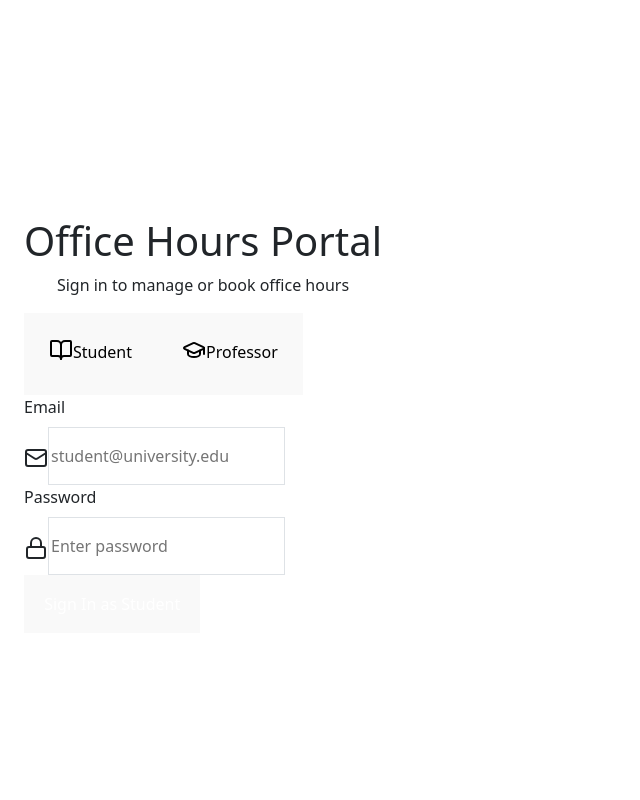
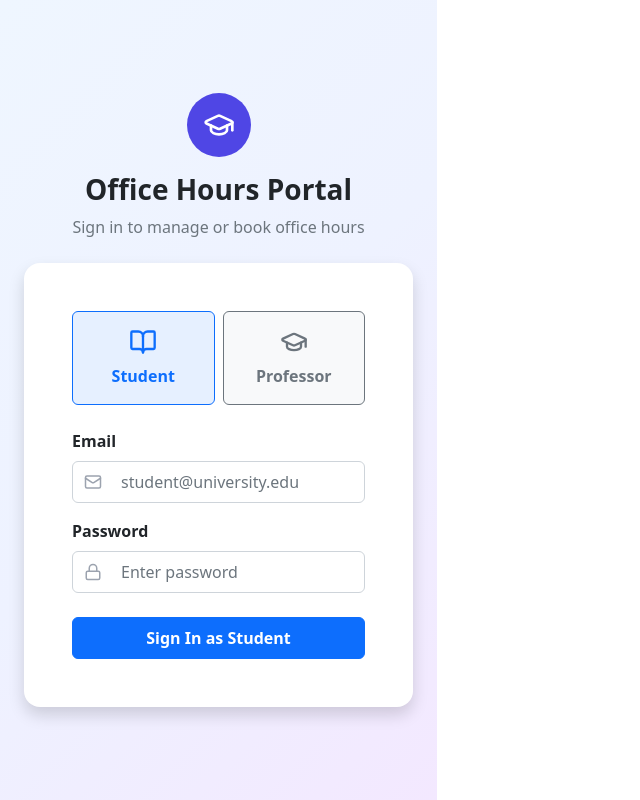
Before and after one commit to DJ-StankDaddy/OfficeHourSchedulingAssistant, a React (Vite) app: page / in a window 1280 px wide. Shown: the whole page, without its empty margins (0-640 px from the left). Built offline with nearby package versions, Linux system fonts and the light colour scheme.

Commit message:
replaced tailwind with bootstrap
ChaptGPT did it for me in 90 seconds and 80 of them was me trying to find the file to send it

```diff
--- a/src/Views/LoginView.tsx
+++ b/src/Views/LoginView.tsx
@@ -1,6 +1,14 @@
-import React, { useState } from 'react';
-import { GraduationCap, BookOpen, Mail, Lock, ArrowRight, Calendar, Clock, MapPin, Users, Bell, CheckCircle, Plus, X, Search } from 'lucide-react';
-import {UserType} from '../Models/types'
+import React, { useState } from "react";
+import {
+  GraduationCap,
+  BookOpen,
+  Mail,
+  Lock
+} from "lucide-react";
+import { UserType } from "../Models/types";
+import "bootstrap/dist/css/bootstrap.min.css";
+import "bootstrap/dist/js/bootstrap.bundle.min.js";
+
 
 interface LoginViewProps {
   onLogin: (email: string, password: string, userType: UserType) => Promise<void>;
@@ -8,85 +16,117 @@ interface LoginViewProps {
 }
 
 export const LoginView: React.FC<LoginViewProps> = ({ onLogin, isLoading }) => {
-  const [userType, setUserType] = useState<UserType>('student');
-  const [email, setEmail] = useState('');
-  const [password, setPassword] = useState('');
+  const [userType, setUserType] = useState<UserType>("student");
+  const [email, setEmail] = useState("");
+  const [password, setPassword] = useState("");
 
   const handleSubmit = async (): Promise<void> => {
     await onLogin(email, password, userType);
   };
 
   return (
-    <div className="min-h-screen bg-gradient-to-br from-blue-50 via-indigo-50 to-purple-50 flex items-center justify-center p-4">
-      <div className="max-w-md w-full">
-        <div className="text-center mb-8">
-          <div className="inline-flex items-center justify-center w-16 h-16 bg-indigo-600 rounded-full mb-4">
-            <GraduationCap className="w-8 h-8 text-white" />
+    <div
+      className="d-flex align-items-center justify-content-center min-vh-100 p-4"
+      style={{
+        background: "linear-gradient(135deg, #eff6ff, #eef2ff, #f3e8ff)",
+      }}
+    >
+      <div className="w-100" style={{ maxWidth: "450px" }}>
+        {/* Header */}
+        <div className="text-center mb-4">
+          <div
+            className="d-inline-flex align-items-center justify-content-center rounded-circle mb-3"
+            style={{
+              width: "64px",
+              height: "64px",
+              backgroundColor: "#4f46e5",
+            }}
+          >
+            <GraduationCap className="text-white" size={32} />
           </div>
-          <h1 className="text-3xl font-bold text-gray-800 mb-2">Office Hours Portal</h1>
-          <p className="text-gray-600">Sign in to manage or book office hours</p>
+          <h1 className="fw-bold text-dark fs-3">Office Hours Portal</h1>
+          <p className="text-muted">Sign in to manage or book office hours</p>
         </div>
 
-        <div className="bg-white rounded-2xl shadow-xl p-8">
-          <div className="grid grid-cols-2 gap-3 mb-6">
+        {/* Card */}
+        <div className="bg-white rounded-4 shadow p-4 p-md-5">
+          {/* User Type Switch */}
+          <div className="row g-2 mb-4">
+            <div className="col-6">
               <button
-              onClick={() => setUserType('student')}
-              className={`flex flex-col items-center justify-center p-4 rounded-xl border-2 transition-all ${
-                userType === 'student' ? 'border-indigo-600 bg-indigo-50 text-indigo-600' : 'border-gray-200 text-gray-600'
+                className={`w-100 p-3 border rounded text-center ${
+                  userType === "student"
+                    ? "border-primary bg-primary bg-opacity-10 text-primary"
+                    : "border-secondary text-secondary bg-light"
                 }`}
+                onClick={() => setUserType("student")}
               >
-              <BookOpen className="w-8 h-8 mb-2" />
-              <span className="font-semibold">Student</span>
-            </button>{/*student button*/}
-
-            <button
-              onClick={() => setUserType('professor')}
-              className={`flex flex-col items-center justify-center p-4 rounded-xl border-2 transition-all ${
-                userType === 'professor' ? 'border-indigo-600 bg-indigo-50 text-indigo-600' : 'border-gray-200 text-gray-600'
-              }`}
-            >
-              <GraduationCap className="w-8 h-8 mb-2" />
-              <span className="font-semibold">Professor</span>
-            </button>{/*professor button*/}
+                <BookOpen size={28} className="mb-2" />
+                <div className="fw-semibold">Student</div>
+              </button>
             </div>
 
-          <div className="space-y-4">
-            <div>
-              <label className="block text-sm font-medium text-gray-700 mb-2">Email</label>
-              <div className="relative">
-                <Mail className="absolute left-3 top-1/2 transform -translate-y-1/2 w-5 h-5 text-gray-400" />
+            <div className="col-6">
+              <button
+                className={`w-100 p-3 border rounded text-center ${
+                  userType === "professor"
+                    ? "border-primary bg-primary bg-opacity-10 text-primary"
+                    : "border-secondary text-secondary bg-light"
+                }`}
+                onClick={() => setUserType("professor")}
+              >
+                <GraduationCap size={28} className="mb-2" />
+                <div className="fw-semibold">Professor</div>
+              </button>
+            </div>
+          </div>
+
+          {/* Email */}
+          <div className="mb-3">
+            <label className="form-label fw-semibold">Email</label>
+            <div className="position-relative">
+              <Mail
+                size={18}
+                className="position-absolute"
+                style={{ top: "50%", left: "12px", transform: "translateY(-50%)", color: "#9ca3af" }}
+              />
               <input
                 type="email"
+                className="form-control ps-5 py-2"
                 value={email}
                 onChange={(e) => setEmail(e.target.value)}
                 placeholder={`${userType}@university.edu`}
-                  className="w-full pl-10 pr-4 py-3 border border-gray-300 rounded-lg focus:ring-2 focus:ring-indigo-600 outline-none"
               />
             </div>
           </div>
 
-            <div>
-              <label className="block text-sm font-medium text-gray-700 mb-2">Password</label>
-              <div className="relative">
-                <Lock className="absolute left-3 top-1/2 transform -translate-y-1/2 w-5 h-5 text-gray-400" />
+          {/* Password */}
+          <div className="mb-4">
+            <label className="form-label fw-semibold">Password</label>
+            <div className="position-relative">
+              <Lock
+                size={18}
+                className="position-absolute"
+                style={{ top: "50%", left: "12px", transform: "translateY(-50%)", color: "#9ca3af" }}
+              />
               <input
                 type="password"
+                className="form-control ps-5 py-2"
                 value={password}
                 onChange={(e) => setPassword(e.target.value)}
                 placeholder="Enter password"
-                  className="w-full pl-10 pr-4 py-3 border border-gray-300 rounded-lg focus:ring-2 focus:ring-indigo-600 outline-none"
               />
             </div>
           </div>
 
+          {/* Submit */}
           <button
+            className="btn btn-primary w-100 py-2 fw-semibold"
+            disabled={isLoading}
             onClick={handleSubmit}
-              disabled={isLoading}
-              className="w-full bg-indigo-600 text-white py-3 rounded-lg font-semibold hover:bg-indigo-700 disabled:opacity-50"
           >
-              {isLoading ? 'Signing in...' : `Sign In as ${userType === 'student' ? 'Student' : 'Professor'}`}
-            </button>{/*Submit button*/}
-          </div>
+            {isLoading ? "Signing in..." : `Sign In as ${userType === "student" ? "Student" : "Professor"}`}
+          </button>
         </div>
       </div>
     </div>
```
Lines whose indentation alone changed are shown as unchanged.
